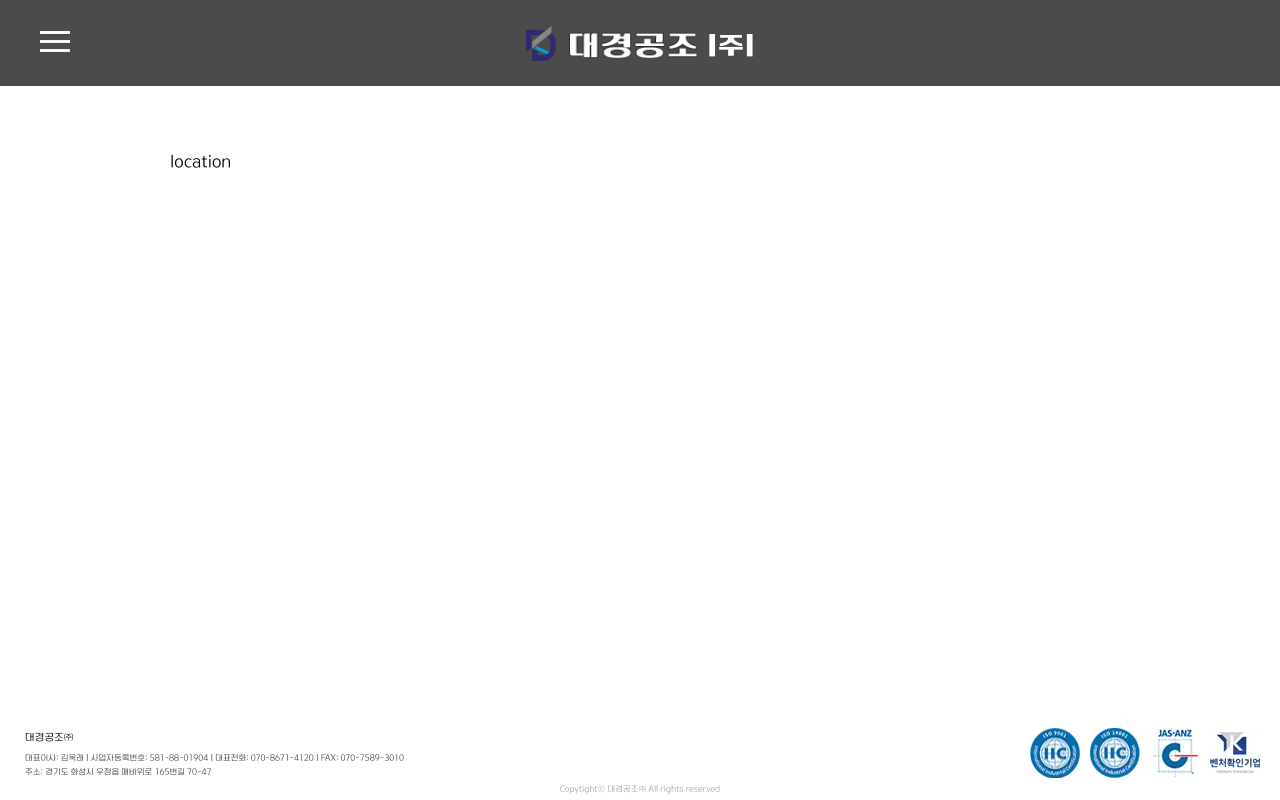
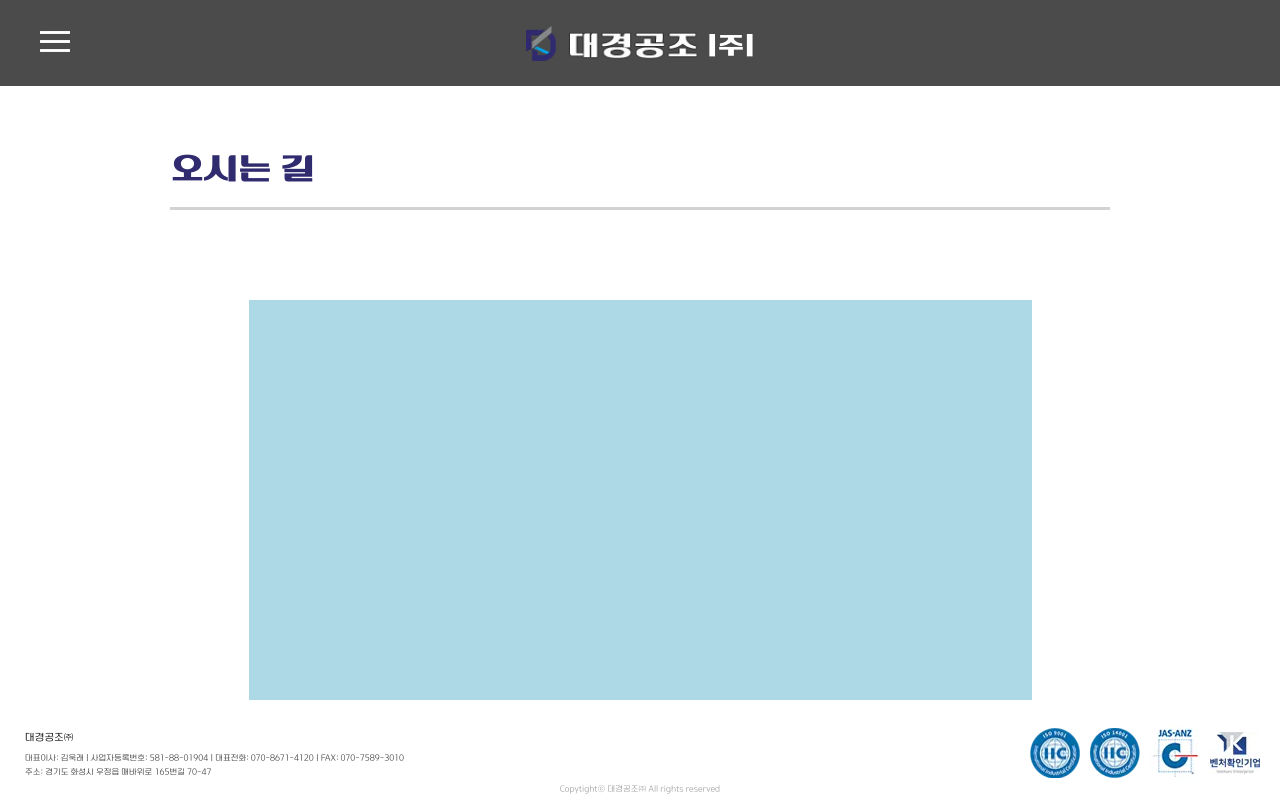
Before and after one commit to junhooo111/TKLanding, a React (Create React App) app in the folder tkpage/: page /location in a window 1280 px wide. Built offline with nearby package versions, Linux system fonts and the light colour scheme.

Commit message:
오시는 길 페이지 추가

```diff
--- a/tkpage/src/Location/index.tsx
+++ b/tkpage/src/Location/index.tsx
@@ -1,5 +1,22 @@
+import clsx from "clsx";
+import { TitleComponent } from "../common/components/TitleComponent";
 import styles from "./style.module.scss";
 
 export function Location() {
-  return <div className={styles.component}>location</div>;
+  return (
+    <div className={styles.component}>
+      <TitleComponent label="오시는 길" />
+      <div className={styles.contents}>
+        <div className={styles.temp} />
+        <div className={styles.atom}>
+          <h2>{`주소`}</h2>
+          <p>{`(우) 18559, 경기도 화성시 우정읍 매바위로 165번길 70-47 (주곡리)`}</p>
+        </div>
+        <div className={clsx(styles.atom, styles.bottom)}>
+          <h2>{`전화 · 팩스`}</h2>
+          <p>{`TEL. 070-8671-4120  /  FAX. 070-7589-3010`}</p>
+        </div>
+      </div>
+    </div>
+  );
 }
--- a/tkpage/src/Location/style.module.scss
+++ b/tkpage/src/Location/style.module.scss
@@ -1,5 +1,44 @@
 .component {
+  overflow-x: hidden;
+  overflow-y: auto;
   flex: 1;
   width: calc(100% - 340px);
   padding: 66px 170px 0 170px;
+  display: flex;
+  flex-direction: column;
+  align-items: center;
+  gap: 45px;
 }
+
+.title {
+  font-size: 30px;
+  color: #302a6e;
+}
+
+.contents {
+  display: flex;
+  flex-direction: column;
+  margin-bottom: 50px;
+  gap: 33px;
+
+  > .temp {
+    width: 783px;
+    height: 400px;
+    background-color: lightblue;
+  }
+
+  > .atom {
+    display: flex;
+    flex-direction: column;
+    gap: 14px;
+    margin-left: 10px;
+
+    > h2 {
+      font-size: 25px;
+    }
+
+    > p {
+      font-size: 13px;
+    }
+  }
+}
--- a/tkpage/src/NavBar/index.tsx
+++ b/tkpage/src/NavBar/index.tsx
@@ -15,8 +15,6 @@ export function NavBar() {
   const location = useLocation();
 
   const isNotHome = location.pathname !== "/";
-
-  console.log(isNotHome);
 
   return (
     <div
```
